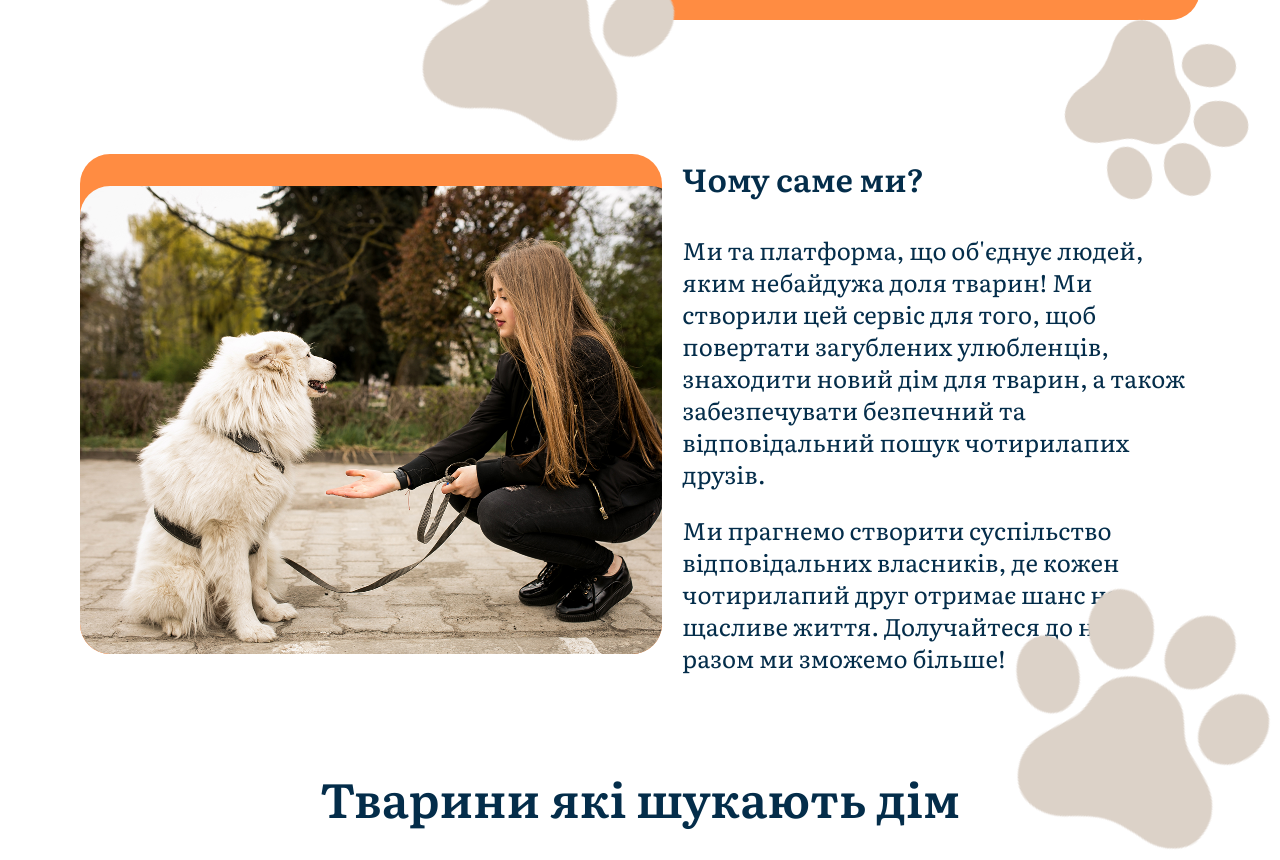
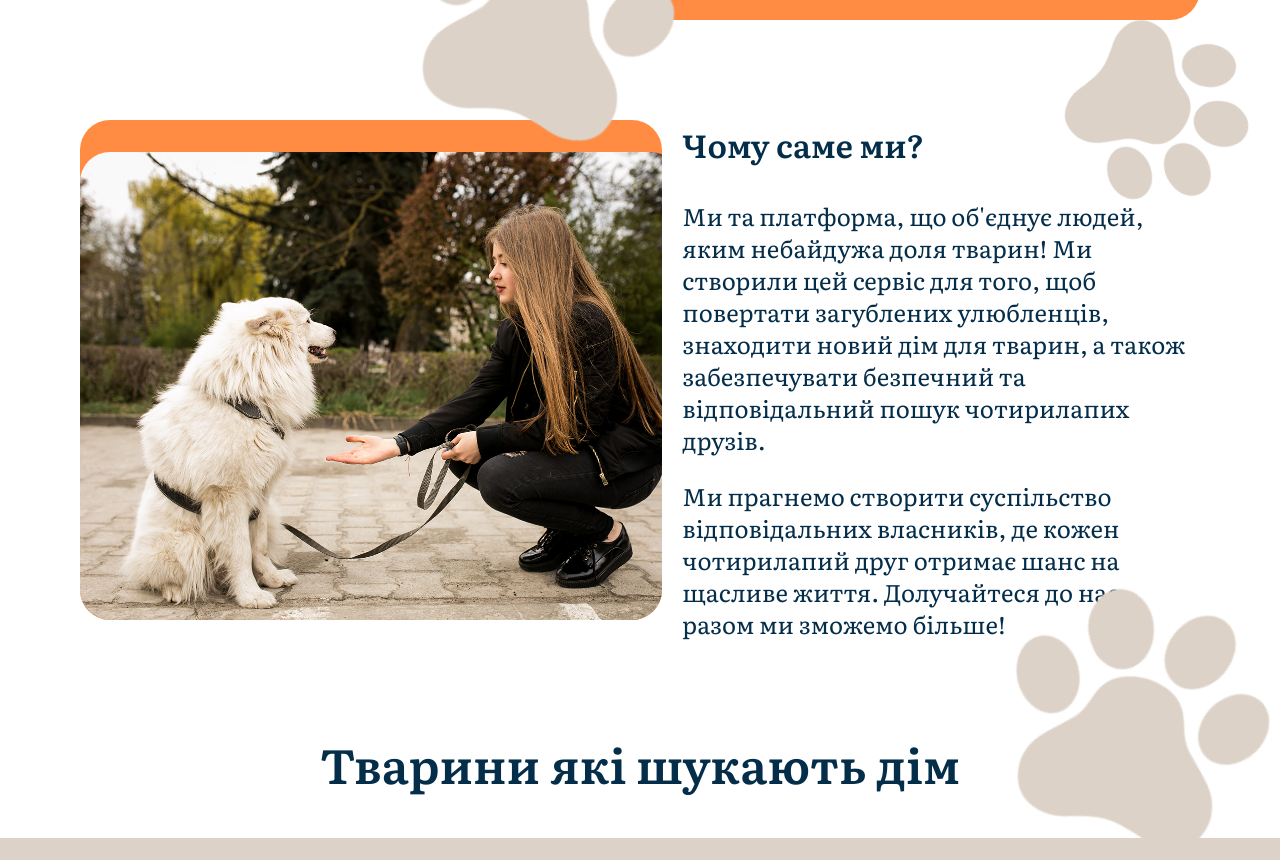
Before and after one commit to Dim-Tvarin/frontend, a React (Vite) app: page / in a window 1280 px wide. Shown: the part 680-1540 px from the top of the page. Built offline with nearby package versions, Linux system fonts and the light colour scheme.

Commit message:
fix: margin between sections in Home

```diff
--- a/src/pages/Home.tsx
+++ b/src/pages/Home.tsx
@@ -45,7 +45,7 @@ export const Home = () => {
         </div>
       </section>
 
-      <section className="flex flex-row gap-[20px] mt-[134px] mb-[100px]">
+      <section className="flex flex-row gap-[20px] mt-[100px] mb-[100px]">
         <div className="relative h-[500px] w-[630px] bg-orange rounded-[30px] overflow-hidden">
           <div className="absolute bottom-0 left-0 h-[468px] w-[600px]  rounded-[30px] overflow-hidden">
             <ResponsiveImage
```
